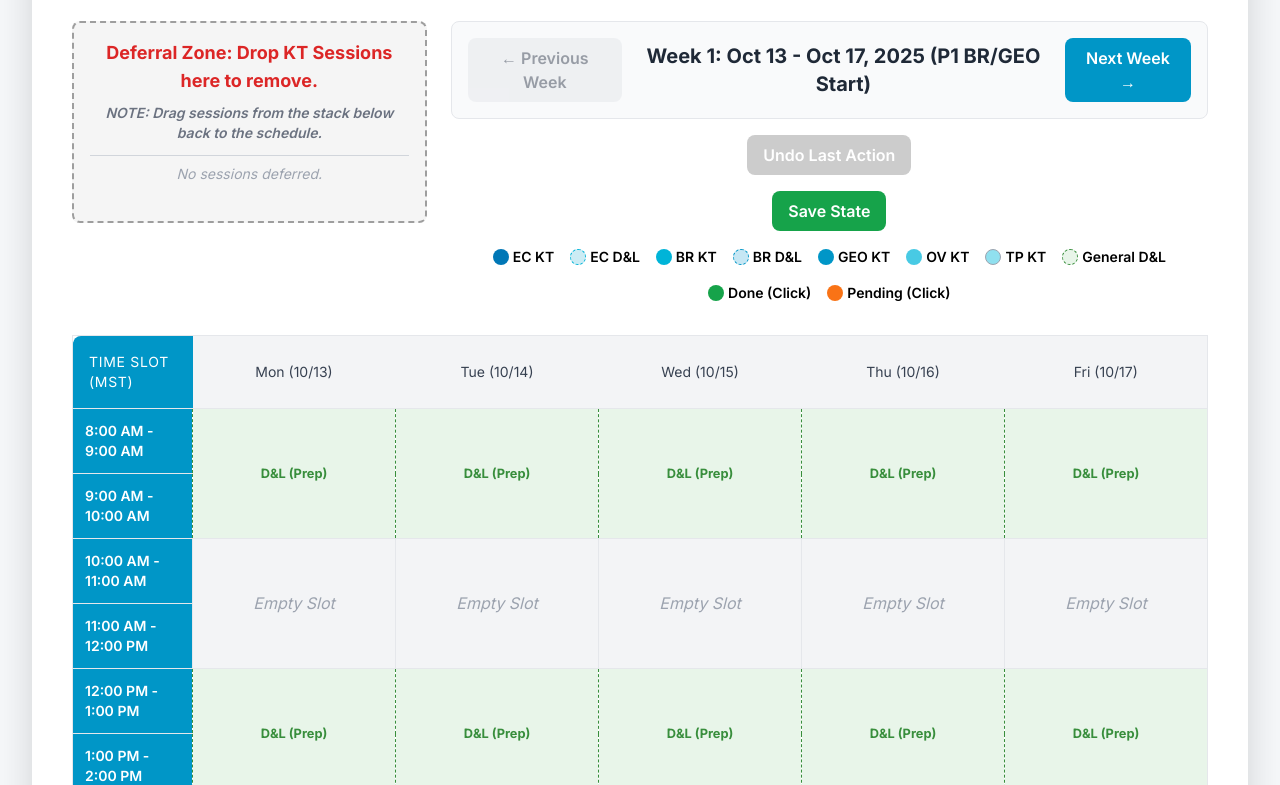
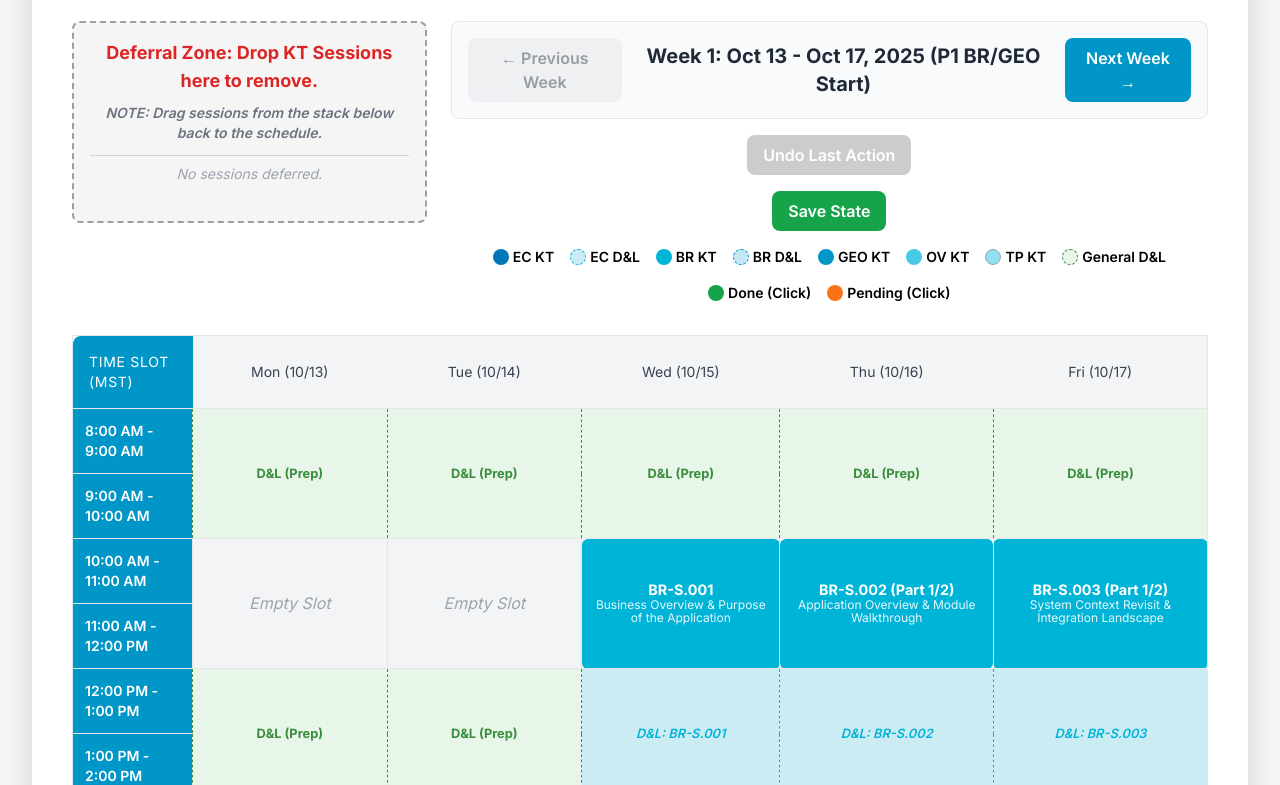
Before and after one commit to rounakpaul11/KT_Tracker, a plain HTML site: page index.html in a window 1280 px wide. Shown: the part 167-952 px from the top of the page. Drawn offline with nearby package versions, Linux system fonts and the light colour scheme; no server answers.

Commit message:
async changes

```diff
--- a/index.html
+++ b/index.html
@@ -2282,7 +2282,9 @@
       }
 
       // --- WRAPPER FOR DOM DEPENDENT LOGIC ---
-      document.addEventListener("DOMContentLoaded", () => {
+
+      // --- WRAPPER FOR DOM DEPENDENT LOGIC ---
+      document.addEventListener("DOMContentLoaded", async () => {
         // Existing event listeners
         document
           .getElementById("nextWeekBtn")
@@ -2305,8 +2307,8 @@
         buffer.addEventListener("dragleave", (ev) => dragLeave(ev));
         buffer.addEventListener("drop", dropToBuffer);
 
-        // Initial setup and render
-        initSessionLocations();
+        // Initial setup and render (NOW AWAITS the async init)
+        await initSessionLocations();
         renderSchedule();
       }); // End of DOMContentLoaded
     </script>
```
